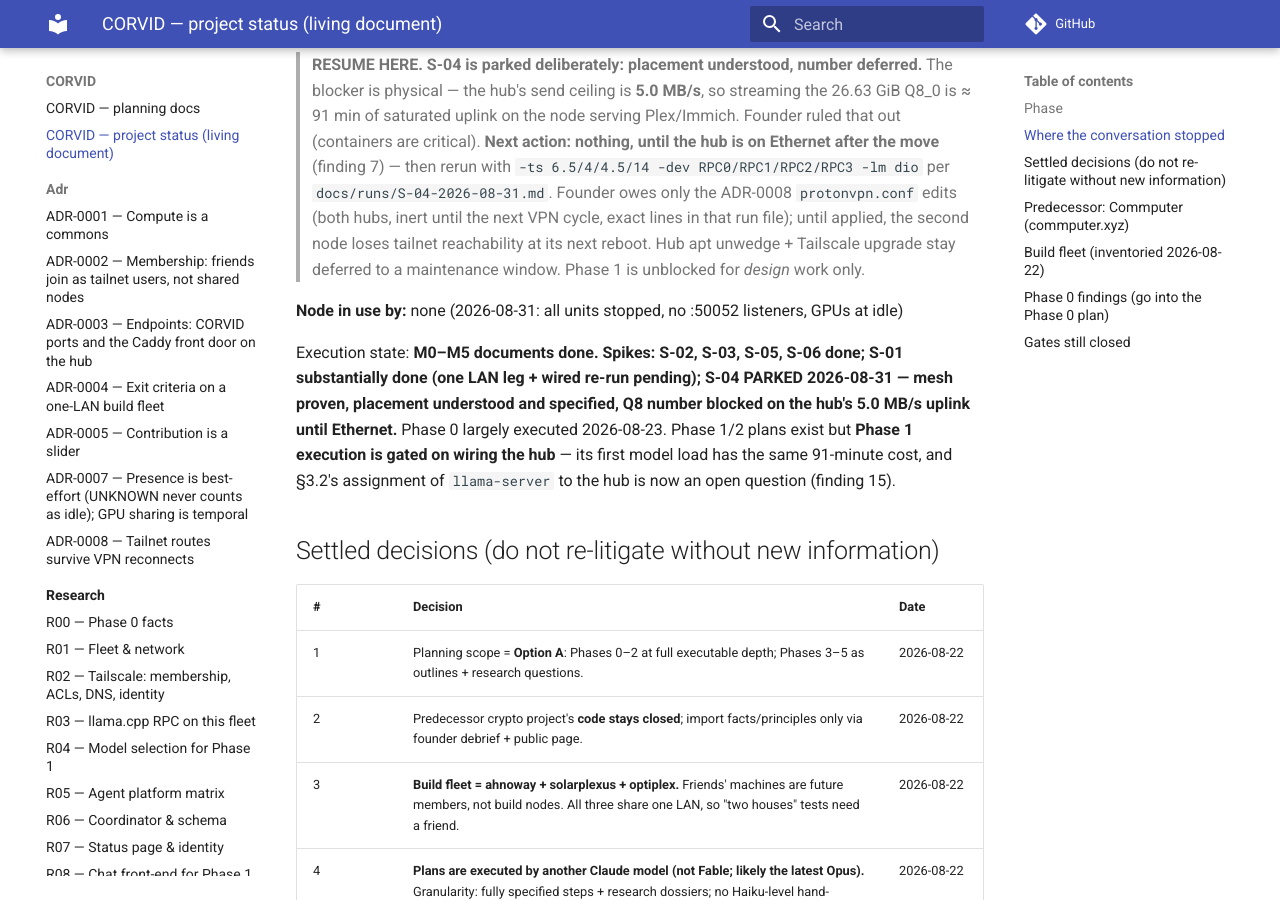
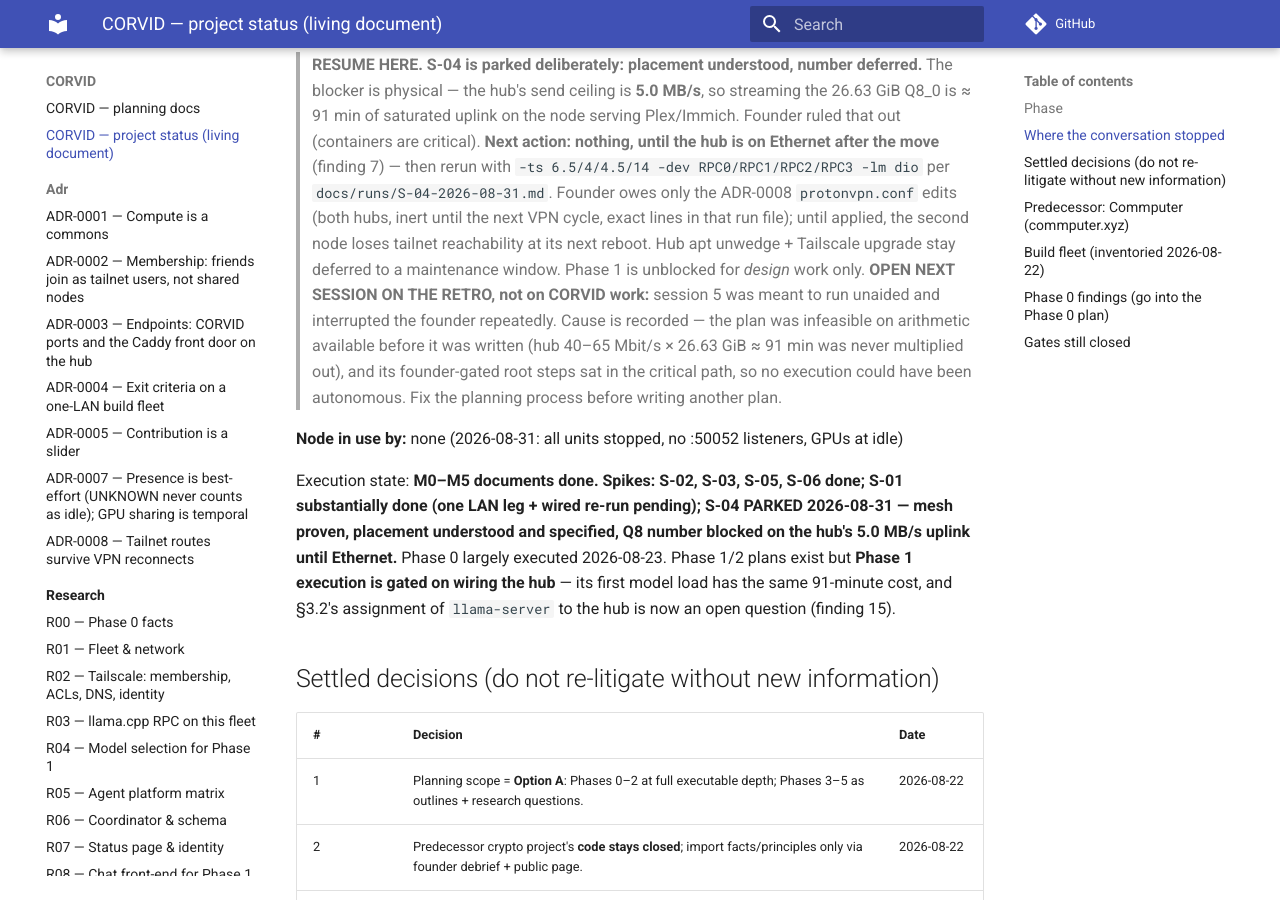
Before and after one commit to thecommrade/corvid, an MkDocs documentation site: the page built from docs/status.md, in a window 1280 px wide and 900 px high, scrolled down 684 px. Built offline with MkDocs 1.6.1 and Material for MkDocs 9.7.7, drawn with Linux system fonts in a browser that asks for light colours; comment, search, counter and statistics services are not loaded.

Commit message:
docs(status): next session opens on the planning retro, not on CORVID work
Session 5 was meant to run unaided and did not. Cause recorded in RESUME:
the plan was infeasible on arithmetic that existed before it was written,
and its founder-gated root steps sat in the critical path.

Co-Authored-By: Claude Fable 5 <noreply@anthropic.com>
Claude-Session: https://claude.ai/code/session_01PLUYxUT5TiQ4AMJ7T7Nkrj

```diff
--- a/docs/status.md
+++ b/docs/status.md
@@ -28,6 +28,11 @@ exit criterion effectively met; remaining Phase 0 debts are founder steps (below
 > (both hubs, inert until the next VPN cycle, exact lines in that run file); until applied,
 > the second node loses tailnet reachability at its next reboot. Hub apt unwedge + Tailscale
 > upgrade stay deferred to a maintenance window. Phase 1 is unblocked for *design* work only.
+> **OPEN NEXT SESSION ON THE RETRO, not on CORVID work:** session 5 was meant to run unaided
+> and interrupted the founder repeatedly. Cause is recorded — the plan was infeasible on
+> arithmetic available before it was written (hub 40–65 Mbit/s × 26.63 GiB ≈ 91 min was never
+> multiplied out), and its founder-gated root steps sat in the critical path, so no execution
+> could have been autonomous. Fix the planning process before writing another plan.
 
 **Node in use by:** none (2026-08-31: all units stopped, no :50052 listeners, GPUs at idle)
 
```
